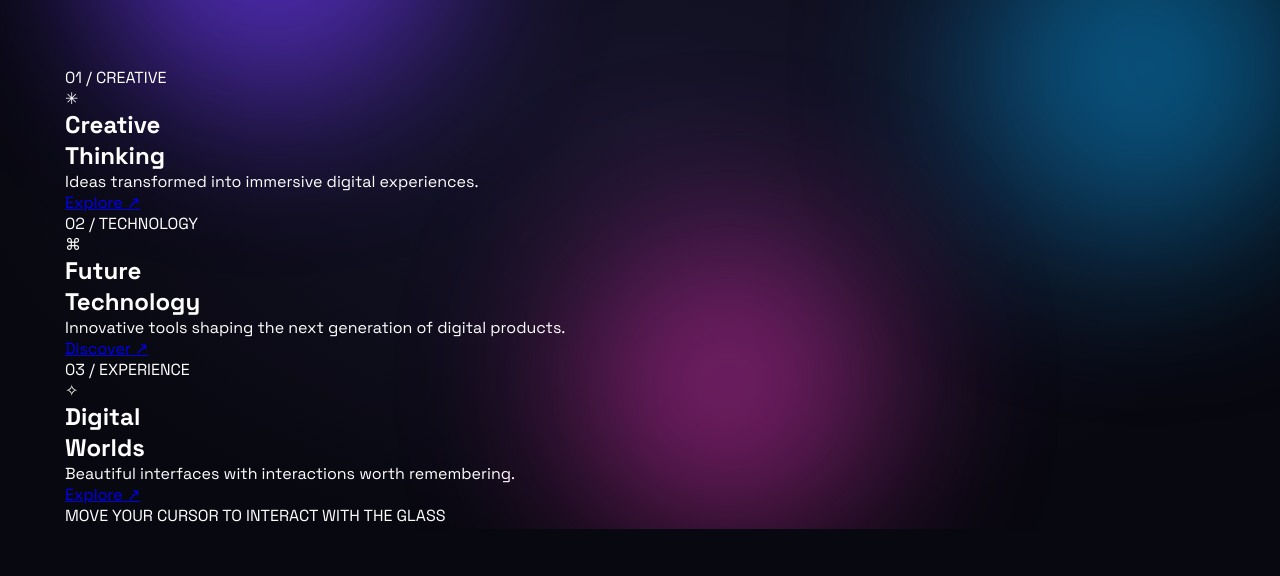
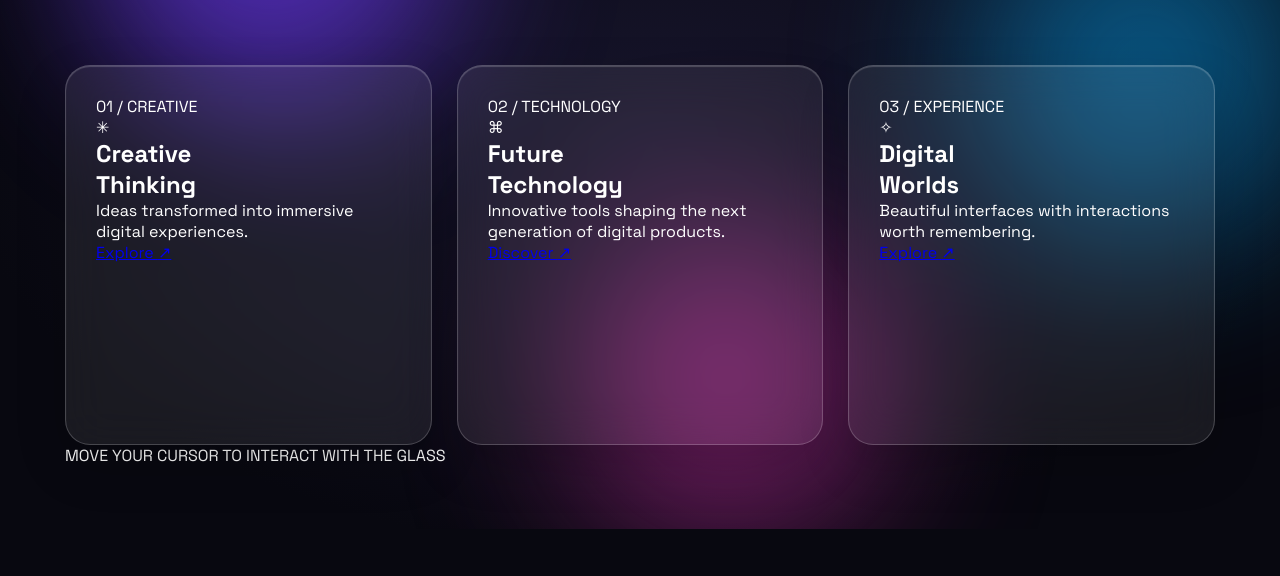
Before and after one commit to manthansharma17/components, a plain HTML site: page card-animations/liquid-glass-card/index.html in a window 1280 px wide. Shown: the part 271-847 px from the top of the page. After the commit the page ends 800 px from the top, so only its background shows below. Drawn offline with Linux system fonts and the light colour scheme; a script that the page names is missing.

Commit message:
liquid glass css 1

```diff
--- a/card-animations/liquid-glass-card/style.css
+++ b/card-animations/liquid-glass-card/style.css
@@ -86,3 +86,44 @@ h1 {
   letter-spacing: -4px;
   margin: 20px 0 10px;
 }
+h1 span {
+  color: #bba2ff;
+}
+
+header p {
+  color: #9995ad;
+  font-size: 15px;
+}
+
+.glass-grid {
+  display: grid;
+  grid-template-columns: repeat(3, 1fr);
+  gap: 25px;
+}
+
+.glass-card {
+  --mx: 50%;
+  --my: 50%;
+
+  position: relative;
+  min-height: 380px;
+  padding: 30px;
+  border-radius: 25px;
+  overflow: hidden;
+  isolation: isolate;
+
+  background: rgba(255, 255, 255, .075);
+  border: 1px solid rgba(255, 255, 255, .2);
+
+  backdrop-filter: blur(22px);
+  -webkit-backdrop-filter: blur(22px);
+
+  box-shadow:
+    inset 0 1px 1px rgba(255,255,255,.2),
+    0 20px 50px rgba(0,0,0,.2);
+
+  transition:
+    transform .35s ease,
+    border-color .35s ease,
+    background .35s ease;
+}
```
